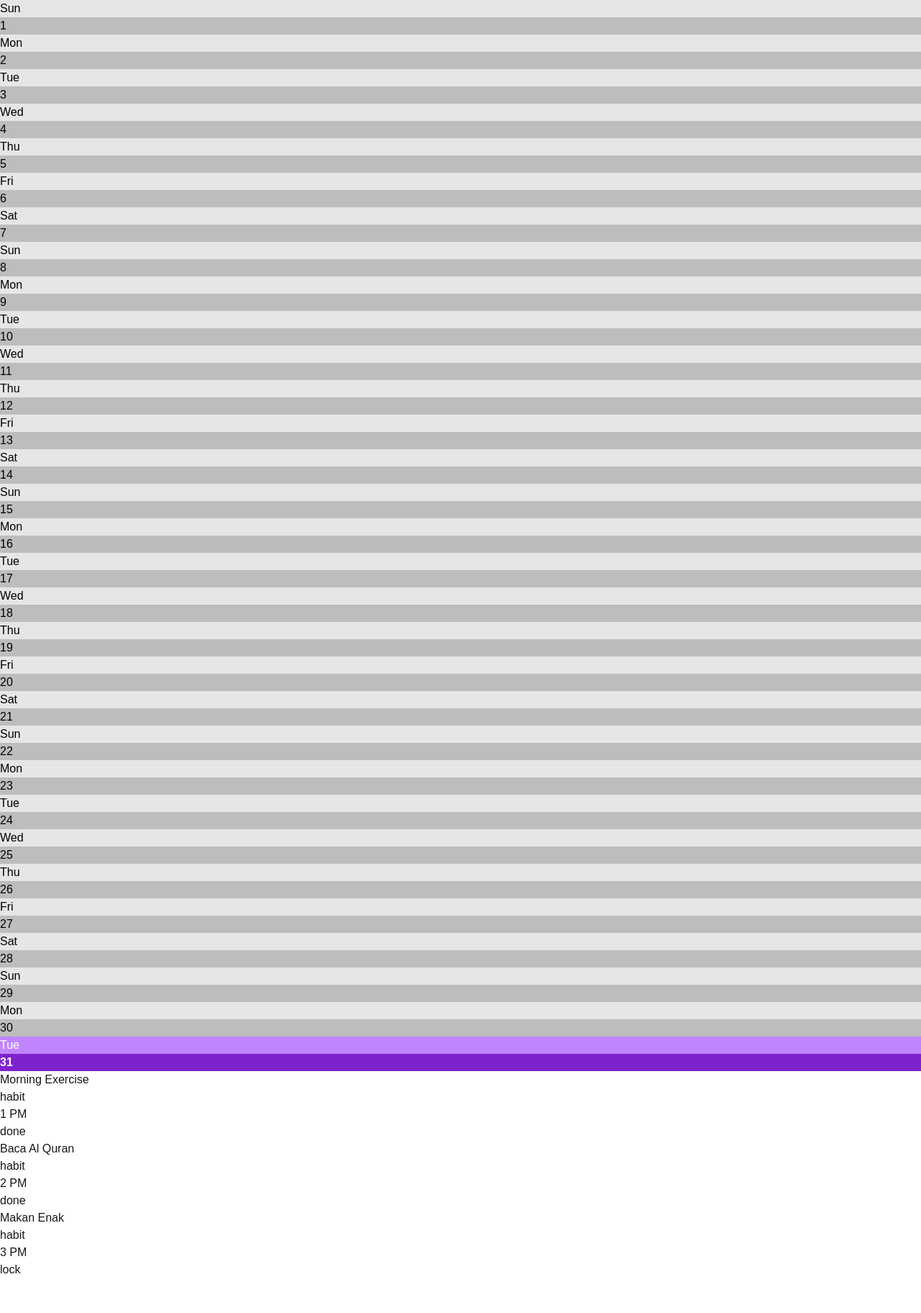
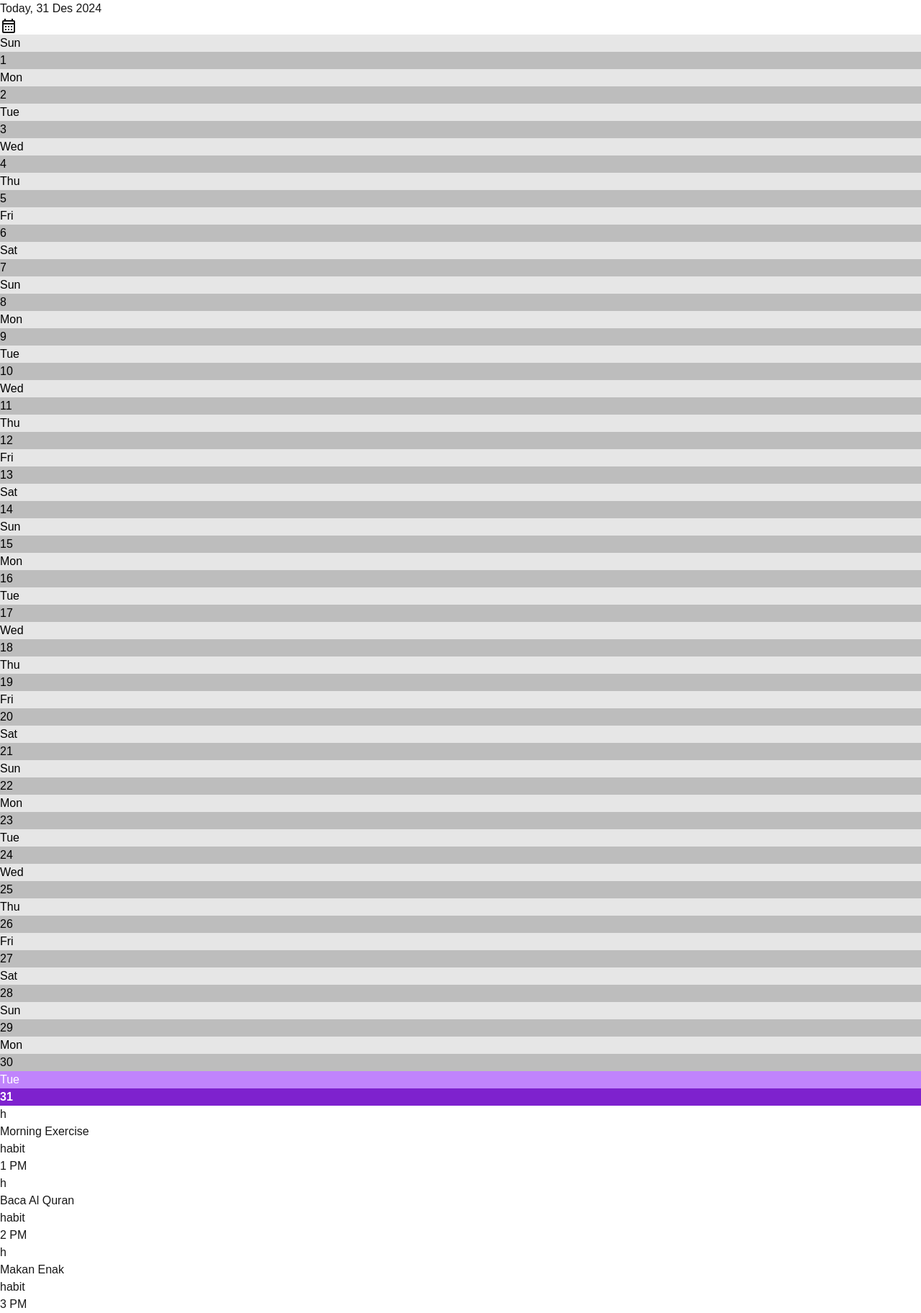
Before and after one commit to heintzz/betami, a Next.js app: page / in a window 1280 px wide. Shown: the whole page at 72% size. Before the commit the page ends 1776 px from the top, so only its background shows below. Built offline with nearby package versions, Linux system fonts and the light colour scheme; no server answers.

Commit message:
feat: refactor home page

```diff
--- a/package.json
+++ b/package.json
@@ -22,6 +22,8 @@
     "eslint": "^9",
     "eslint-config-next": "15.1.3",
     "postcss": "^8",
+    "react-icons": "^5.4.0",
+    "sax": "^1.4.1",
     "tailwindcss": "^3.4.1",
     "typescript": "^5"
   }
--- /dev/null
+++ b/src/app/components/ActivityList.tsx
@@ -0,0 +1,42 @@
+import { ActivityCategory, ActivityStatus } from '@/helpers/activity';
+import { IActivity } from '@/helpers/data';
+import Avatar from './Avatar';
+
+interface IActivityList {
+  activities: IActivity[];
+}
+
+const ActivityList = (props: IActivityList) => {
+  const { activities } = props;
+
+  return (
+    <div className="flex flex-col gap-y-2">
+      {activities.map((activity) => {
+        return (
+          <div key={activity.id} className="flex justify-between">
+            <div className="flex gap-x-2 items-center">
+              <div
+                id="category-icon"
+                className="w-10 rounded-lg p-1 h-[70%] bg-red-200 grid place-content-center"
+              >
+                {ActivityCategory.getCategoryIcon('h')}
+              </div>
+              <div id="description" className="flex flex-col">
+                <p>{activity.title}</p>
+                <div className="flex gap-x-2">
+                  <p>{activity.type}</p>
+                  <p>{activity.id + ' PM'}</p>
+                </div>
+              </div>
+            </div>
+            <Avatar status={activity.status}>
+              {ActivityStatus.getActivityStatusIcon(activity.status)}
+            </Avatar>
+          </div>
+        );
+      })}
+    </div>
+  );
+};
+
+export default ActivityList;
--- /dev/null
+++ b/src/app/components/Avatar.tsx
@@ -0,0 +1,23 @@
+import { ActivityStatus } from '@/helpers/activity';
+import React from 'react';
+
+interface AvatarProps {
+  status: string;
+  children?: React.ReactNode;
+}
+
+const Avatar = ({ status, children = null }: AvatarProps) => {
+  const background = ActivityStatus.getActivityStatusColor(status);
+  return (
+    <div
+      className="w-12 h-12 rounded-full grid  place-content-center"
+      style={{
+        background: background,
+      }}
+    >
+      {children}
+    </div>
+  );
+};
+
+export default Avatar;
--- /dev/null
+++ b/src/app/components/HomeHeader.tsx
@@ -0,0 +1,25 @@
+import React from 'react';
+import { MdOutlineCalendarMonth } from 'react-icons/md';
+
+const HomeHeader = ({ date }: { date: Date }) => {
+  const today = new Date();
+  const isToday =
+    date.getDate() == today.getDate() &&
+    date.getMonth() == today.getMonth() &&
+    date.getFullYear() == today.getFullYear();
+  return (
+    <header className="flex justify-between items-center">
+      <p>
+        {isToday && 'Today, '}
+        {date.toLocaleDateString('id-ID', {
+          year: 'numeric',
+          month: 'short',
+          day: 'numeric',
+        })}
+      </p>
+      <MdOutlineCalendarMonth size={24} />
+    </header>
+  );
+};
+
+export default HomeHeader;
--- a/src/app/page.tsx
+++ b/src/app/page.tsx
@@ -2,6 +2,8 @@
 import '@/app/page.css';
 import activities from '@/helpers/data';
 import { useMemo, useState } from 'react';
+import ActivityList from './components/ActivityList';
+import HomeHeader from './components/HomeHeader';
 import HorizontalDatePicker from './components/HorizontalDatePicker';
 
 export default function Home() {
@@ -16,29 +18,14 @@ export default function Home() {
   };
 
   return (
-    <div className="min-h-screen max-w-[450px] p-8 bg-red-100 font-[family-name:var(--font-geist-mono)]">
+    <div className="min-h-screen max-w-[450px] flex flex-col gap-y-4 p-8 border font-[family-name:var(--font-geist-mono)]">
+      <HomeHeader date={selectedDate} />
       <HorizontalDatePicker
         selectDate={onSelectDate}
         selectedDate={selectedDate}
         position={position}
       />
-      {activities.map((activity) => {
-        return (
-          <div key={activity.id} className="flex justify-between">
-            <div className="flex">
-              <div id="category-icon"></div>
-              <div id="description" className="flex flex-col">
-                <p>{activity.title}</p>
-                <div className="flex gap-x-2">
-                  <p>{activity.type}</p>
-                  <p>{activity.id + ' PM'}</p>
-                </div>
-              </div>
-            </div>
-            <div id="status">{activity.status}</div>
-          </div>
-        );
-      })}
+      <ActivityList activities={activities} />
     </div>
   );
 }
--- /dev/null
+++ b/src/helpers/activity.ts
@@ -0,0 +1,37 @@
+import { CompletionStatus } from './enums';
+
+const ActivityCategory = {
+  getCategoryIcon: (category: string): string => {
+    switch (category) {
+      case 'religion':
+        return 'h';
+      default:
+        return 'h';
+    }
+  },
+};
+
+const ActivityStatus = {
+  getActivityStatusColor: (status: string): string => {
+    switch (status) {
+      case CompletionStatus.DONE:
+        return '#dcfce7';
+      case CompletionStatus.SKIP:
+        return '#fee2e2';
+      default:
+        return '#f3f4f6';
+    }
+  },
+  getActivityStatusIcon: (status: string): string => {
+    switch (status) {
+      case CompletionStatus.DONE:
+        return '';
+      case CompletionStatus.SKIP:
+        return '';
+      default:
+        return '';
+    }
+  },
+};
+
+export { ActivityCategory, ActivityStatus };
```
Also changed, not shown: 1 other file (tests, documents, lock files or other folders).
